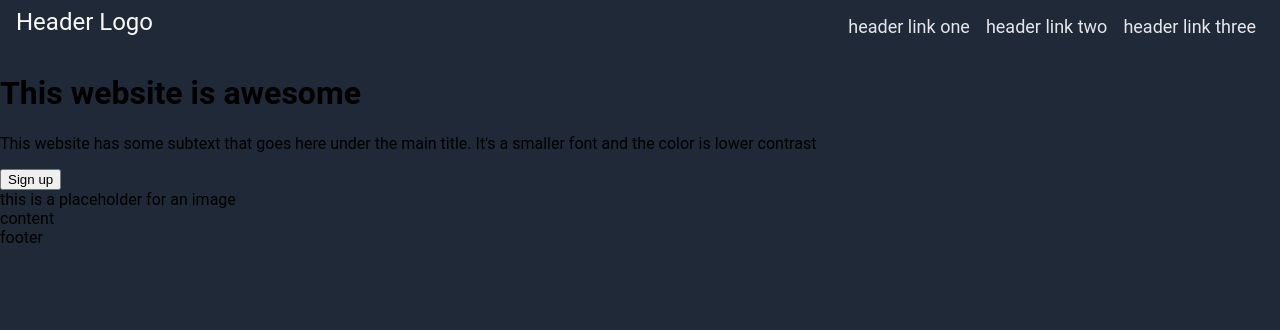
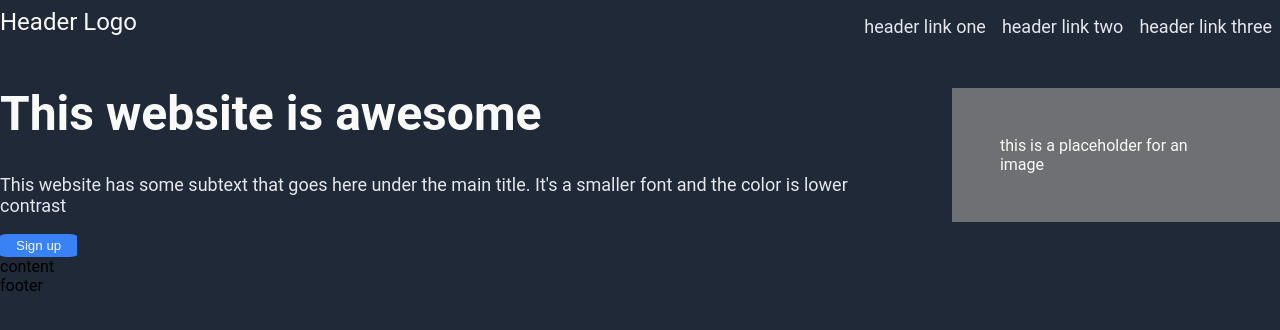
Before and after one commit to Lenblom90/odin-landingpage, a plain HTML site: page index.html in a window 1280 px wide. Drawn offline with Linux system fonts and the light colour scheme.

Commit message:
Add hero styling
First try at styling the hero. Not perfect yet, will try to improve
after adding other sections.

```diff
--- a/index.html
+++ b/index.html
@@ -15,6 +15,7 @@
             </ul>
     </div>
     <div class="hero">
+        <div class="hero-container">
             <div class="hero-content">
                 <h1>This website is awesome</h1>
                 <p>This website has some subtext that goes here under the main title. It's a smaller font and the color is lower contrast</p>
@@ -24,6 +25,7 @@
                 this is a placeholder for an image
             </div>
         </div>
+    </div>
     <div class="content">content</div>
     <div class="footer">footer</div>
 </body>
--- a/style.css
+++ b/style.css
@@ -10,7 +10,7 @@ body {
 .header {
     display: flex;
     justify-content: space-between;
-    padding: 8px 16px;
+    padding: 8px 0px;
 }
 
 .logo {
@@ -35,6 +35,46 @@ a {
 }
 
 .hero {
+    color: #f9faf8;
+
+}
+
+.hero-container {
+    display: flex;
+    justify-content: center;
+    align-items: center;
+}
+
+.hero h1 {
+    font-size: 48px;
+    font-weight: bolder;
+}
+
+.hero p {
+    color:#e5e7eb;
+    font-size: 18px;
+}
+
+.hero button {
+    background-color: #3882f6;
+    border-style: none;
+    padding: 4px 16px;
+    border-radius: 10%;
+    color: #f9faf8;
+}
+
+.hero-image {
+    background-color: #6f7074;
+    display: flex;
+    justify-content: center;
+    align-items: center;
+    padding: 48px;
+    flex: 0 1 1;
+}
+
+.hero-content {
+    padding-right: 48px;
+    flex: 0 1 1;
 }
 
 .content {
```
Lines whose indentation alone changed are shown as unchanged.
